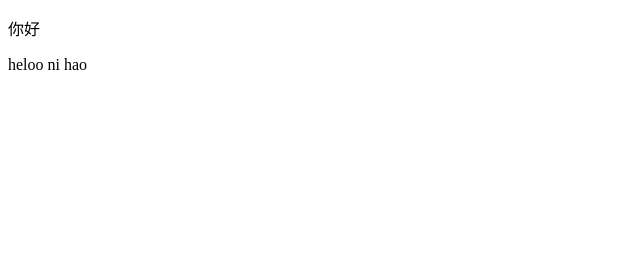
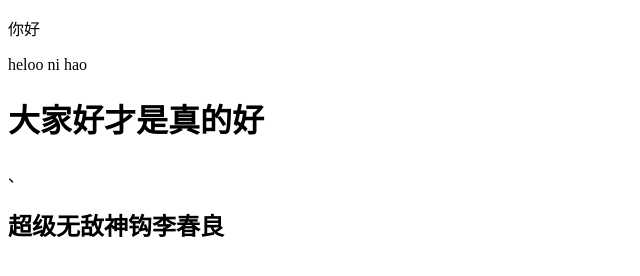
Before and after one commit to 330841299/330841299.github.io, a plain HTML site: page index.html in a window 1280 px wide. Shown: the whole page, without its empty margins (0-640 px from the left). Drawn offline with Linux system fonts and the light colour scheme.

```diff
--- a/index.html
+++ b/index.html
@@ -8,6 +8,8 @@
          <P>你好</P>
 
 	<p>heloo ni hao</p>
+	<h1>大家好才是真的好</h1>、
+	<h2>超级无敌神钩李春良</h2>
 
 </body>
 </html>
```
